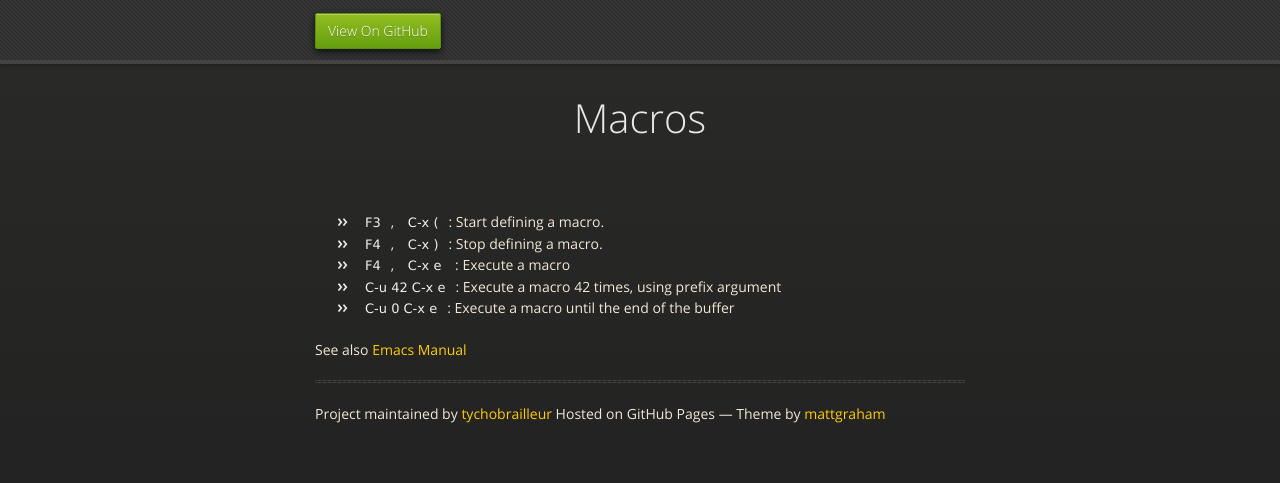
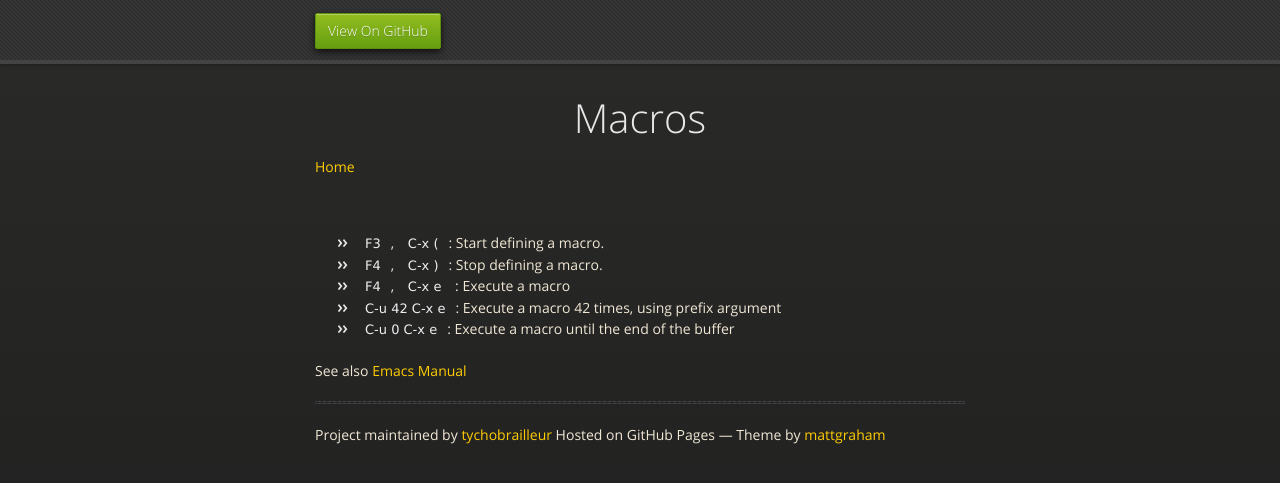
Before and after one commit to tychobrailleur/tychobrailleur.github.io, a Jekyll site: the page built from macros.md, in a window 1280 px wide. Shown: the top 483 px of the page. Built offline with Jekyll 4.4.1, drawn with Linux system fonts in a browser that asks for light colours; nearby versions of some CDN libraries.

Commit message:
Add link back to home.

```diff
--- a/_layouts/default.html
+++ b/_layouts/default.html
@@ -30,7 +30,10 @@
         <div id="title">
           <h1>{{ page.title }}</h1>
           <p></p>
+          <span class="left"><a href="/">Home</a></span>
         </div>
+
+
 
         {{ content }}
 
```
